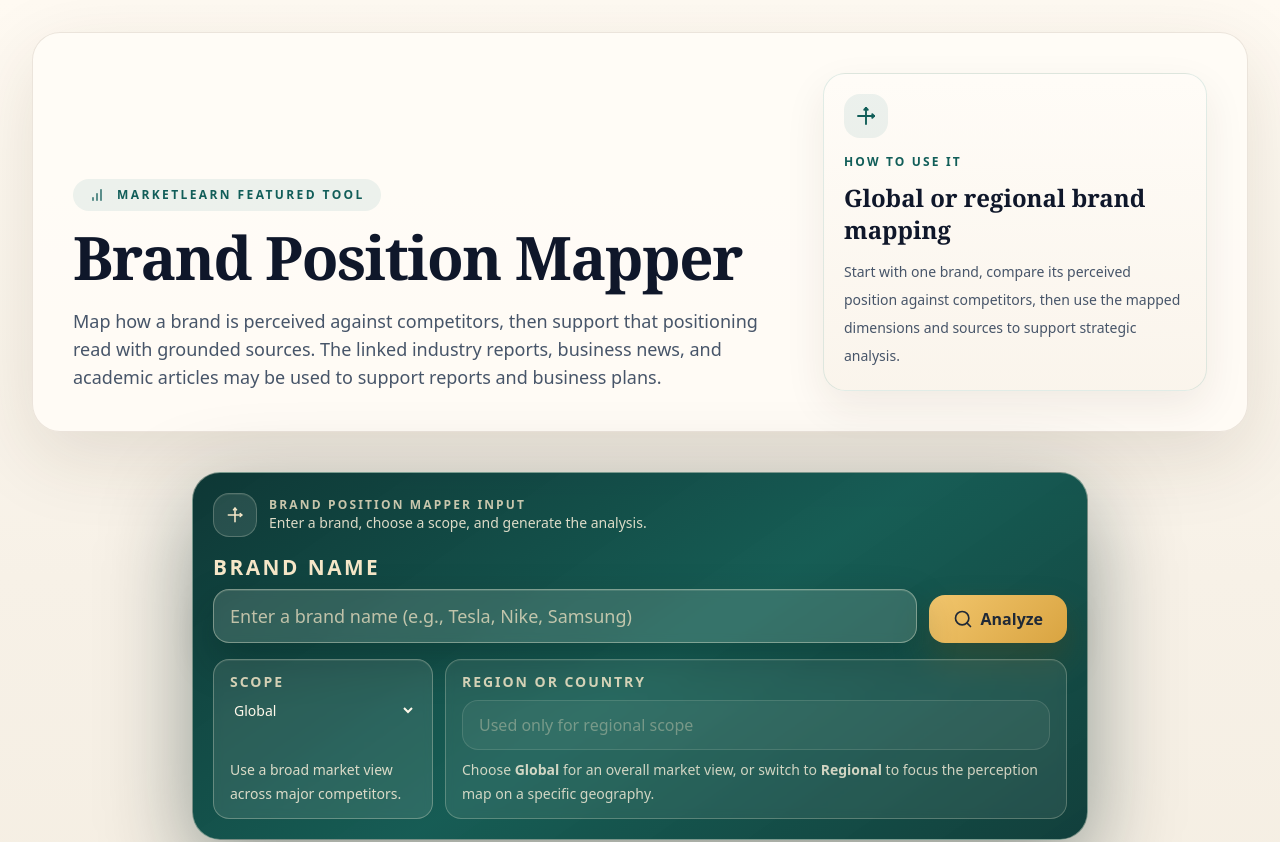
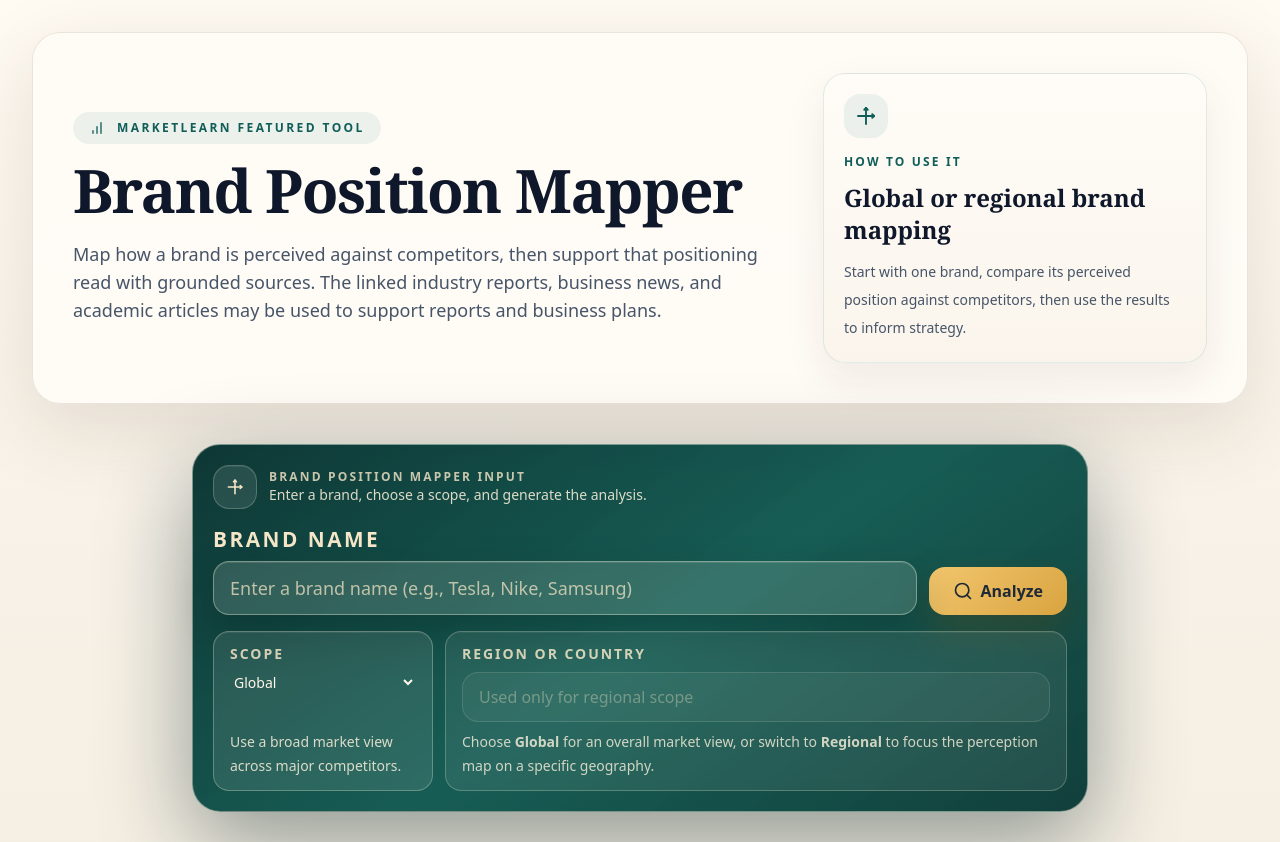
Before and after one commit to m2que/-Brand-Position-Mapper, a React (Vite) app: page / in a window 1280 px wide. Shown: the top 842 px of the page. Built offline with nearby package versions, Linux system fonts and the light colour scheme.

Commit message:
Refine BPM header alignment and usage copy

```diff
--- a/App.tsx
+++ b/App.tsx
@@ -55,7 +55,7 @@ const App: React.FC = () => {
       <div className="absolute inset-0 -z-10 bg-[radial-gradient(circle_at_top_left,rgba(198,125,50,0.16),transparent_30%),radial-gradient(circle_at_top_right,rgba(31,95,91,0.16),transparent_26%)]"></div>
       <div className="w-full max-w-7xl mx-auto">
         <header className="mb-10 rounded-[28px] border border-[rgba(113,86,56,0.14)] bg-[rgba(255,252,247,0.9)] px-6 py-10 shadow-[0_24px_80px_rgba(61,41,20,0.12)] sm:px-10">
-          <div className="flex flex-col gap-6 lg:flex-row lg:items-end lg:justify-between">
+          <div className="flex flex-col gap-6 lg:flex-row lg:items-center lg:justify-between">
             <div className="max-w-3xl">
               <div className="mb-4 inline-flex items-center gap-3 rounded-full bg-[rgba(15,118,110,0.08)] px-4 py-2 text-xs font-semibold uppercase tracking-[0.2em] text-teal-800">
                 <ChartBarIcon className="h-4 w-4" />
@@ -75,7 +75,7 @@ const App: React.FC = () => {
               <p className="text-xs font-semibold uppercase tracking-[0.18em] text-teal-800">How to use it</p>
               <p className="mt-3 font-serif text-2xl font-semibold text-slate-900">Global or regional brand mapping</p>
               <p className="mt-3 text-sm leading-7 text-slate-600">
-                Start with one brand, compare its perceived position against competitors, then use the mapped dimensions and sources to support strategic analysis.
+                Start with one brand, compare its perceived position against competitors, then use the results to inform strategy.
               </p>
             </div>
           </div>
```
